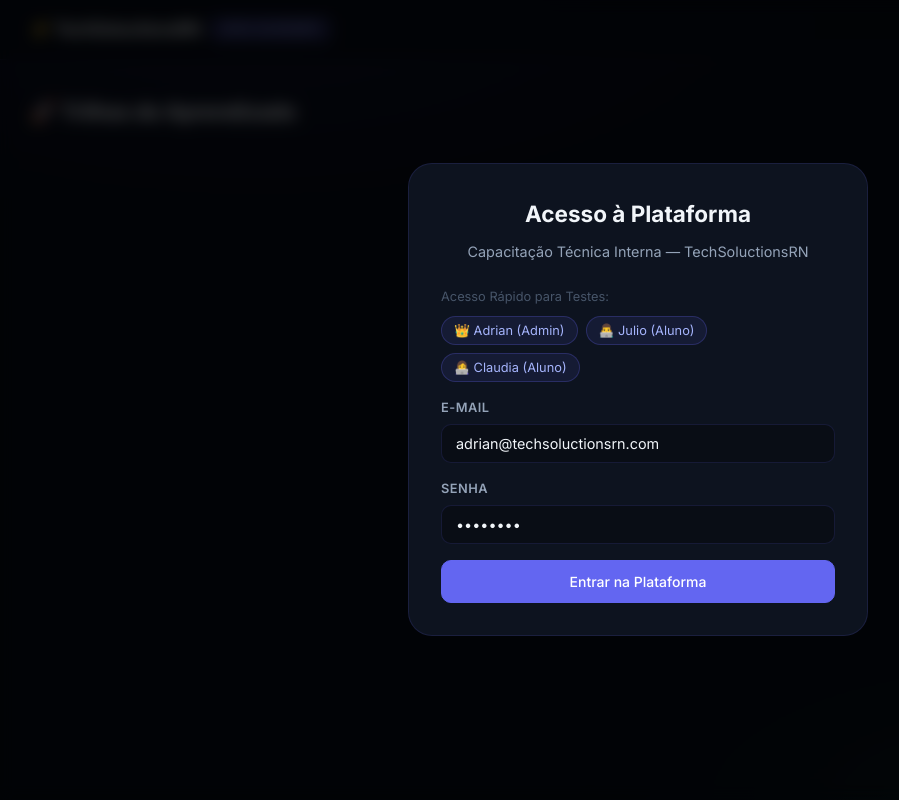
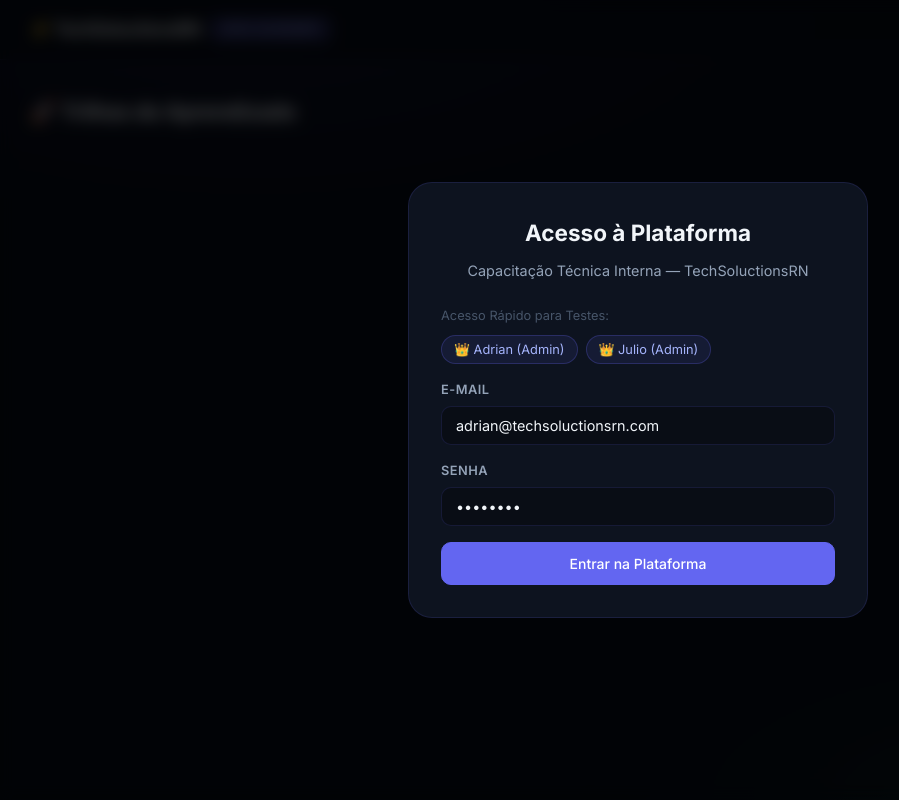
Before and after one commit to AdrianLopez001/Fortess-Scholl, a Spring Boot app: page / in a window 1280 px wide. Shown: the whole page, without its empty margins (2-901 px from the left). Run offline with Spring Boot 4, Linux system fonts and the light colour scheme; some of the project's set-up classes (security, data sources, template engines, error pages and the like) are left out, and stand-ins take their place; some libraries are stand-ins or nearby versions.

Commit message:
fix: remove Claudia user and promote Julio to ADMIN

```diff
--- a/src/main/resources/db/migration/V2__seed_initial_data.sql
+++ b/src/main/resources/db/migration/V2__seed_initial_data.sql
@@ -1,8 +1,7 @@
 -- Insert Usuarios (Senhas criptografadas com BCrypt: admin123 e aluno123)
 INSERT INTO usuarios (nome, email, senha, papel) VALUES
 ('Adrian Gonçalves Lopes', 'adrian@techsoluctionsrn.com', '$2a$10$8.UnVuG9HHgffUDAlk8qfOuVGkqRzgVymGe07xd00DMxs.AQubh4a', 'ADMIN'),
-('Julio Cesar', 'julio@techsoluctionsrn.com', '$2a$10$8.UnVuG9HHgffUDAlk8qfOuVGkqRzgVymGe07xd00DMxs.AQubh4a', 'ALUNO'),
-('Claudia', 'claudia@techsoluctionsrn.com', '$2a$10$8.UnVuG9HHgffUDAlk8qfOuVGkqRzgVymGe07xd00DMxs.AQubh4a', 'ALUNO');
+('Julio Cesar', 'julio@techsoluctionsrn.com', '$2a$10$8.UnVuG9HHgffUDAlk8qfOuVGkqRzgVymGe07xd00DMxs.AQubh4a', 'ADMIN');
 
 -- Insert Trilhas
 INSERT INTO trilhas (id, titulo, descricao, nivel, ordem) VALUES
--- a/src/main/resources/static/index.html
+++ b/src/main/resources/static/index.html
@@ -235,8 +235,7 @@
             <div style="font-size: 0.8rem; color: var(--text-muted); margin-bottom: 8px;">Acesso Rápido para Testes:</div>
             <div class="quick-login-pills">
                 <button class="pill-btn" onclick="quickLogin('adrian@techsoluctionsrn.com')">👑 Adrian (Admin)</button>
-                <button class="pill-btn" onclick="quickLogin('julio@techsoluctionsrn.com')">👨‍💻 Julio (Aluno)</button>
-                <button class="pill-btn" onclick="quickLogin('claudia@techsoluctionsrn.com')">👩‍💻 Claudia (Aluno)</button>
+                <button class="pill-btn" onclick="quickLogin('julio@techsoluctionsrn.com')">👑 Julio (Admin)</button>
             </div>
 
             <form id="loginForm" onsubmit="handleLogin(event)">
--- a/src/main/resources/static/js/app.js
+++ b/src/main/resources/static/js/app.js
@@ -98,8 +98,8 @@
  */
 function quickLogin(email) {
     document.getElementById('emailInput').value = email;
-    // Adrian é o único admin, todos os outros são alunos
-    const isAdmin = email.startsWith('adrian');
+    // Adrian e Julio são admins
+    const isAdmin = email.startsWith('adrian') || email.startsWith('julio');
     document.getElementById('passwordInput').value = isAdmin ? 'admin123' : 'aluno123';
 }
 
```
Also changed, not shown: README.md.
